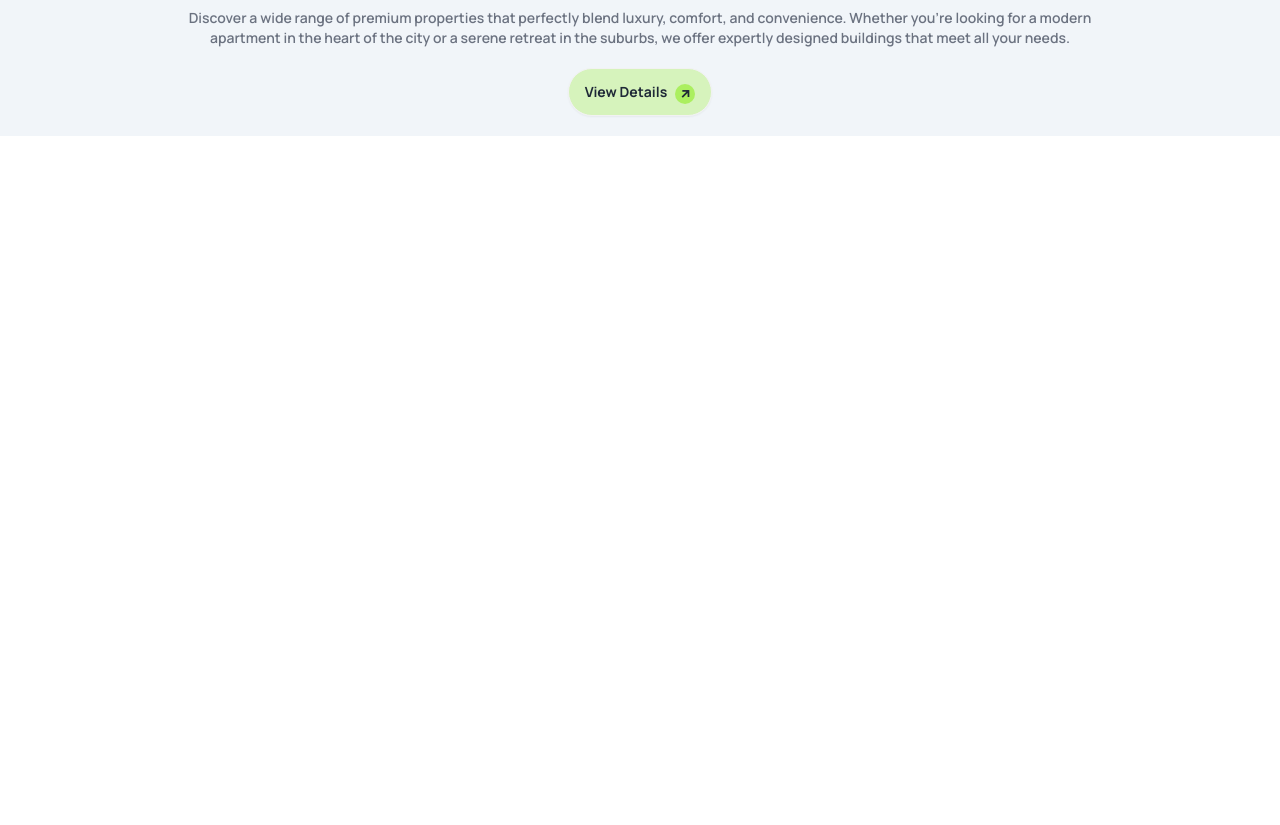
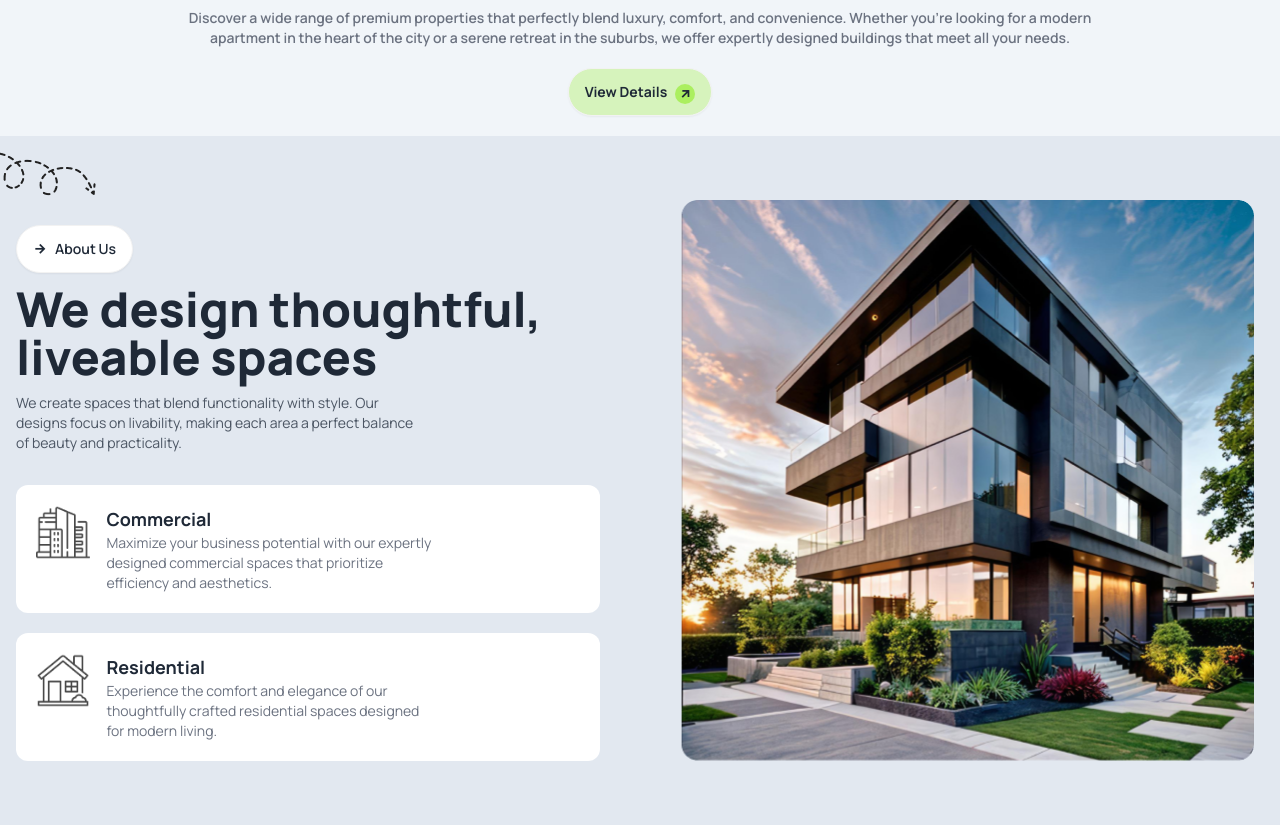
Before and after one commit to tahsinturag/Luxury-Home-Website, a plain HTML site: page index.html in a window 1280 px wide. Shown: the part 546-1371 px from the top of the page. Before the commit the page ends 800 px from the top, so only its background shows below. Drawn offline with nearby package versions, Linux system fonts and the light colour scheme.

Commit message:
Another section partilly done

```diff
--- a/index.html
+++ b/index.html
@@ -4,16 +4,21 @@
 <head>
     <meta charset="UTF-8">
     <meta name="viewport" content="width=device-width, initial-scale=1.0">
-    <title>Document</title>
-    <!--Daisy & Tailwind-->
+    <title>Luxury Home</title>
+
+    <!--Daisy UI and Tailwind CSS CDN-->
     <link href="https://cdn.jsdelivr.net/npm/daisyui@4.12.10/dist/full.min.css" rel="stylesheet" type="text/css" />
     <script src="https://cdn.tailwindcss.com"></script>
+
     <!--Remix icon-->
     <link href="https://cdn.jsdelivr.net/npm/remixicon@4.3.0/fonts/remixicon.css" rel="stylesheet" />
-    <!--font-->
+
+    <!--Google font-->
     <link rel="preconnect" href="https://fonts.googleapis.com">
     <link rel="preconnect" href="https://fonts.gstatic.com" crossorigin>
     <link href="https://fonts.googleapis.com/css2?family=Manrope:wght@200..800&display=swap" rel="stylesheet">
+
+    <!--Customize Tailwind CSS-->
     <script>
         tailwind.config = {
             theme: {
@@ -35,7 +40,9 @@
 </head>
 
 <body class="font-manrope">
+    <!--Header Section-->
     <header class="bg-slate-100 pb-5">
+        <!--Navber-->
         <div class="navbar  container mx-auto justify-between">
             <div class="flex items-center gap-1">
 
@@ -109,7 +116,57 @@
 
     <!--Main Section-->
     <main>
+        <!--Section-1-->
+        <section class="bg-slate-200 py-10 lg:py-16">
+            <div class="flex flex-col lg:flex-row gap-5 lg:gap-10 xl:gap-20 container mx-auto relative">
+                <!--Left-->
+                <div class="flex flex-col gap-3 lg:w-1/2  lg:self-end">
+                    <button class="btn self-center lg:self-start rounded-full bg-white"><i
+                            class="ri-arrow-right-line"></i>About
+                        Us</button>
+                    <h1 class="text-3xl lg:text-4xl xl:text-5xl font-extrabold text-center lg:text-left ">We design
+                        thoughtful, <br> liveable
+                        spaces</h1>
+                    <p class="text-center text-sm text-gray-600 md:w-[70%] md:mx-auto lg:text-left lg:mx-0 lg:mb-5">We
+                        create spaces that blend
+                        functionality with style. Our
+                        designs focus on livability, making each area a perfect balance of beauty and practicality. </p>
+                    <div class="flex flex-col  gap-5 md:flex-row lg:flex-col">
+                        <div class="w-full bg-white rounded-xl p-5 flex gap-4">
+                            <div class="mb-2 w-[20%] lg:w-[10%]">
+                                <img src="./assets/commercial.png" alt="">
+                            </div>
+                            <div class="w-[80%] lg:w-[60%]">
+                                <h1 class="text-lg font-bold">Commercial</h1>
+                                <p class="text-sm text-gray-500">Maximize your business potential with our expertly
+                                    designed
+                                    commercial spaces that prioritize efficiency and aesthetics.</p>
+                            </div>
+                        </div>
+                        <div class="w-full bg-white rounded-xl p-5 flex gap-4">
+                            <div class="mb-2 w-[20%] lg:w-[10%]">
+                                <img src="./assets/residential.png" alt="">
+                            </div>
+                            <div class="w-[80%] lg:w-[60%]">
+                                <h1 class="text-lg font-bold">Residential</h1>
+                                <p class="text-sm text-gray-500">Experience the comfort and elegance of our thoughtfully
+                                    crafted residential spaces designed for modern living.</p>
+                            </div>
+                        </div>
+                    </div>
 
+                </div>
+                <!--Right-->
+                <div class=" lg:w-1/2 lg:self-end">
+                    <img src="./assets/Rectangle.png" alt=""
+                        class="h-[200px] md:h-[400px] w-full lg:w-auto lg:h-[100%] xl:h-1/2  object-cover rounded-xl">
+                </div>
+                <img src="./assets/Vector.png" alt="" class="absolute -top-12 lg:-left-8">
+            </div>
+
+
+
+        </section>
     </main>
 
 
```
